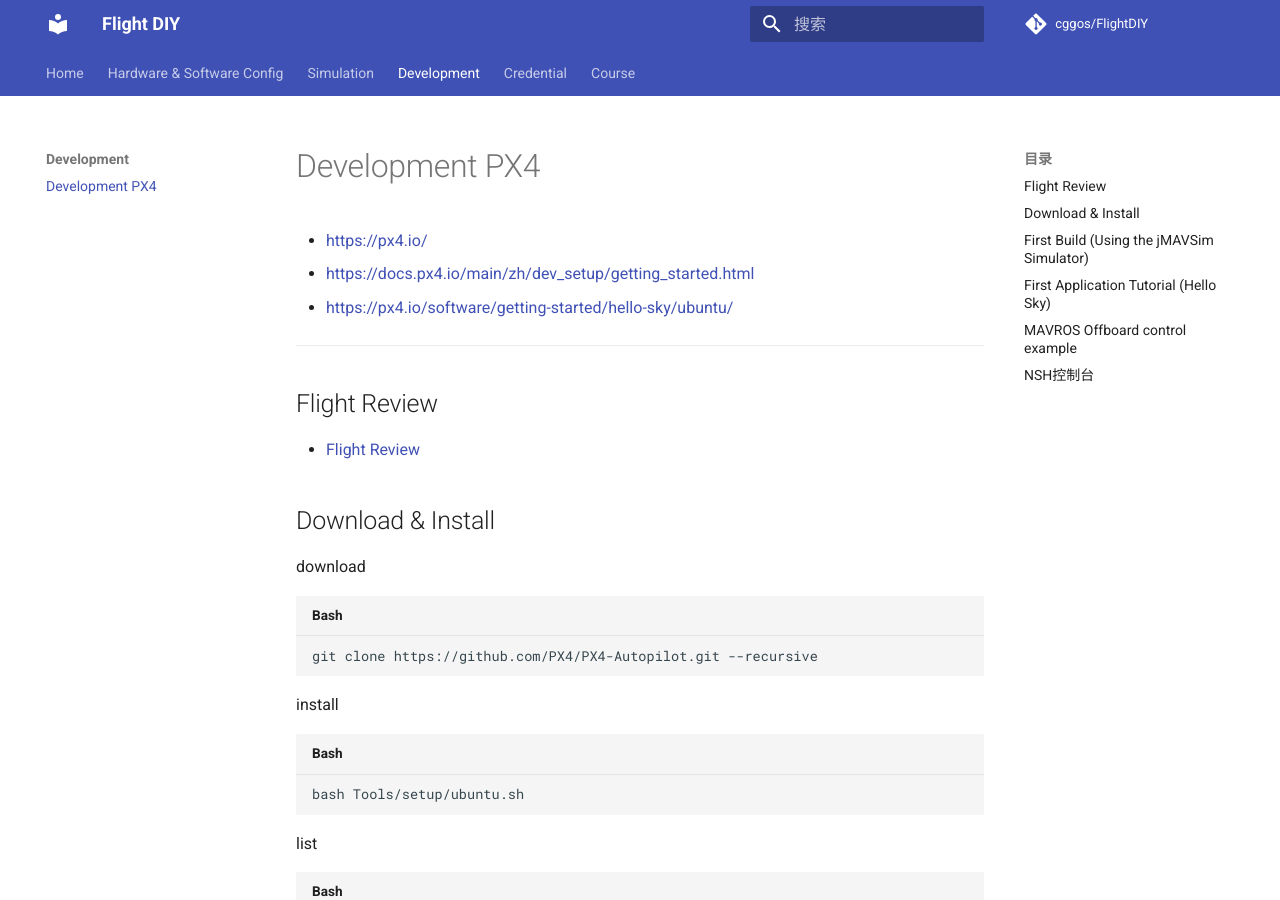
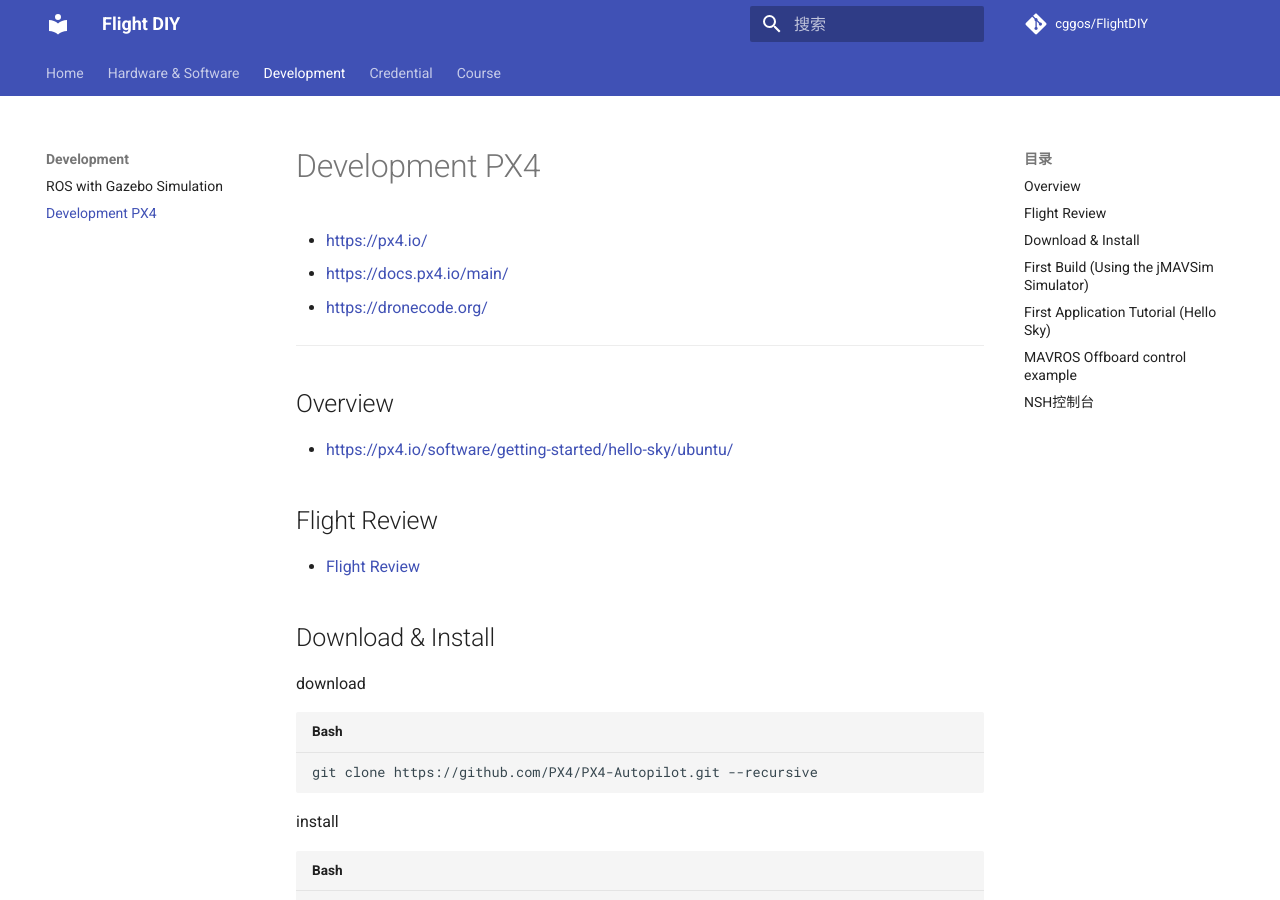
Before and after one commit to cggos/FlightDIY, an MkDocs documentation site: the page built from docs/development/dev_px4.md, in a window 1280 px wide and 900 px high. Built offline with MkDocs 1.6.1 and Material for MkDocs 9.7.7, drawn with Linux system fonts in a browser that asks for light colours; comment, search, counter and statistics services are not loaded.

Commit message:
update docs

```diff
--- a/docs/development/dev_px4.md
+++ b/docs/development/dev_px4.md
@@ -1,10 +1,15 @@
 # Development PX4
 
 - https://px4.io/
-* https://docs.px4.io/main/zh/dev_setup/getting_started.html
+- https://docs.px4.io/main/
+- https://dronecode.org/
+
+---
+
+## Overview
+
 * https://px4.io/software/getting-started/hello-sky/ubuntu/
 
----
 
 ## Flight Review
 
--- a/mkdocs.yml
+++ b/mkdocs.yml
@@ -91,15 +91,13 @@
 nav:
   - Home: 'index.md'
 
-  - Hardware & Software Config:
+  - Hardware & Software:
     - Hardware: 'hsw_cfg/hardware.md'
     - Software: 'hsw_cfg/software.md'
     - Config & Debug: 'hsw_cfg/config_debug.md'
 
-  - Simulation:
-    - ROS with Gazebo Simulation: 'simulation/ros_gazebo.md'
-
   - Development:
+    - ROS with Gazebo Simulation: 'development/ros_gazebo.md'
     - Development PX4: 'development/dev_px4.md'
 
   - Credential:
```
Also changed, not shown: docs/hsw_cfg/hardware.md (+23 -5 lines), docs/development/ros_gazebo.md (renamed from docs/simulation/ros_gazebo.md), docs/img/hw/PX4-RPi-00.jpeg (added), 2 other files.
